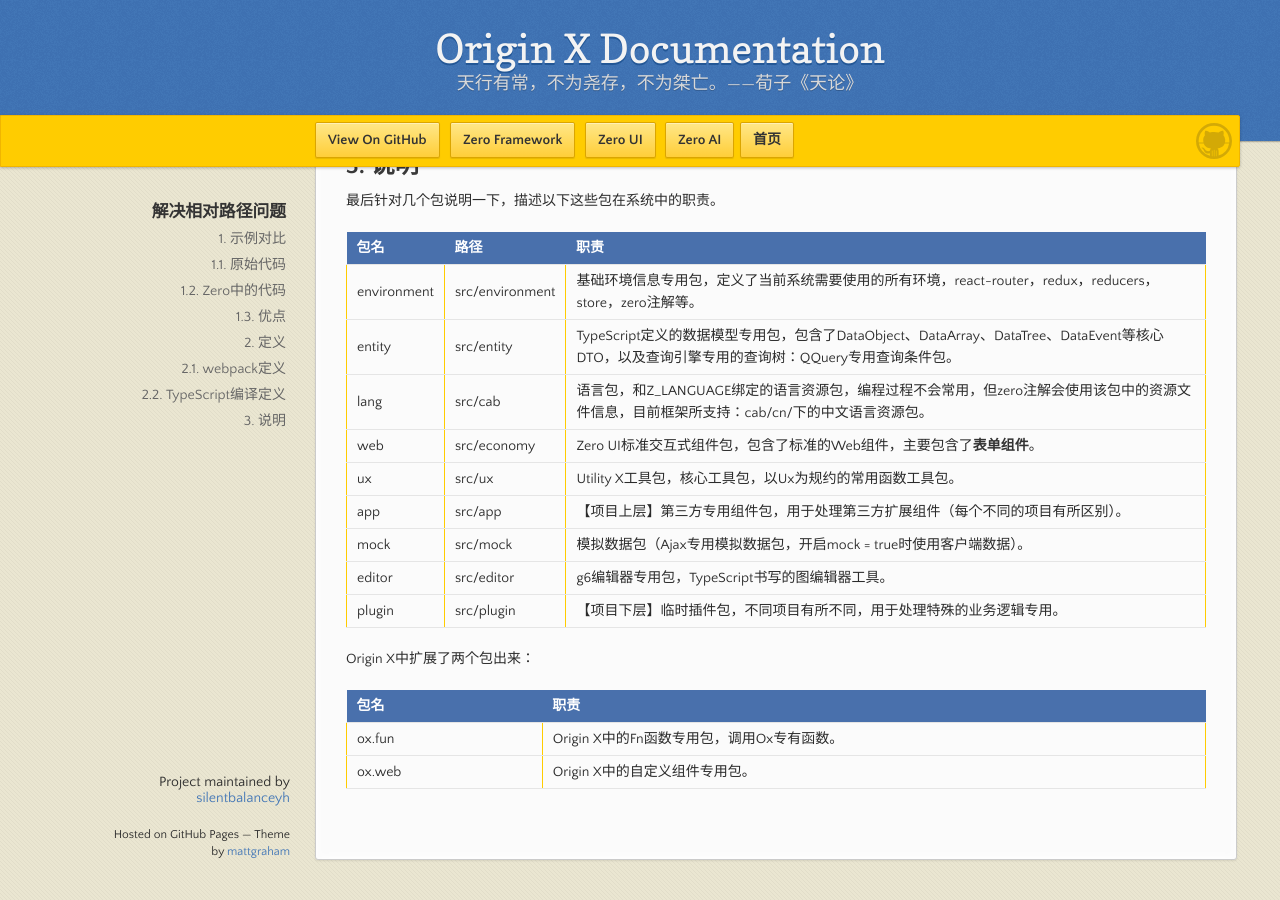
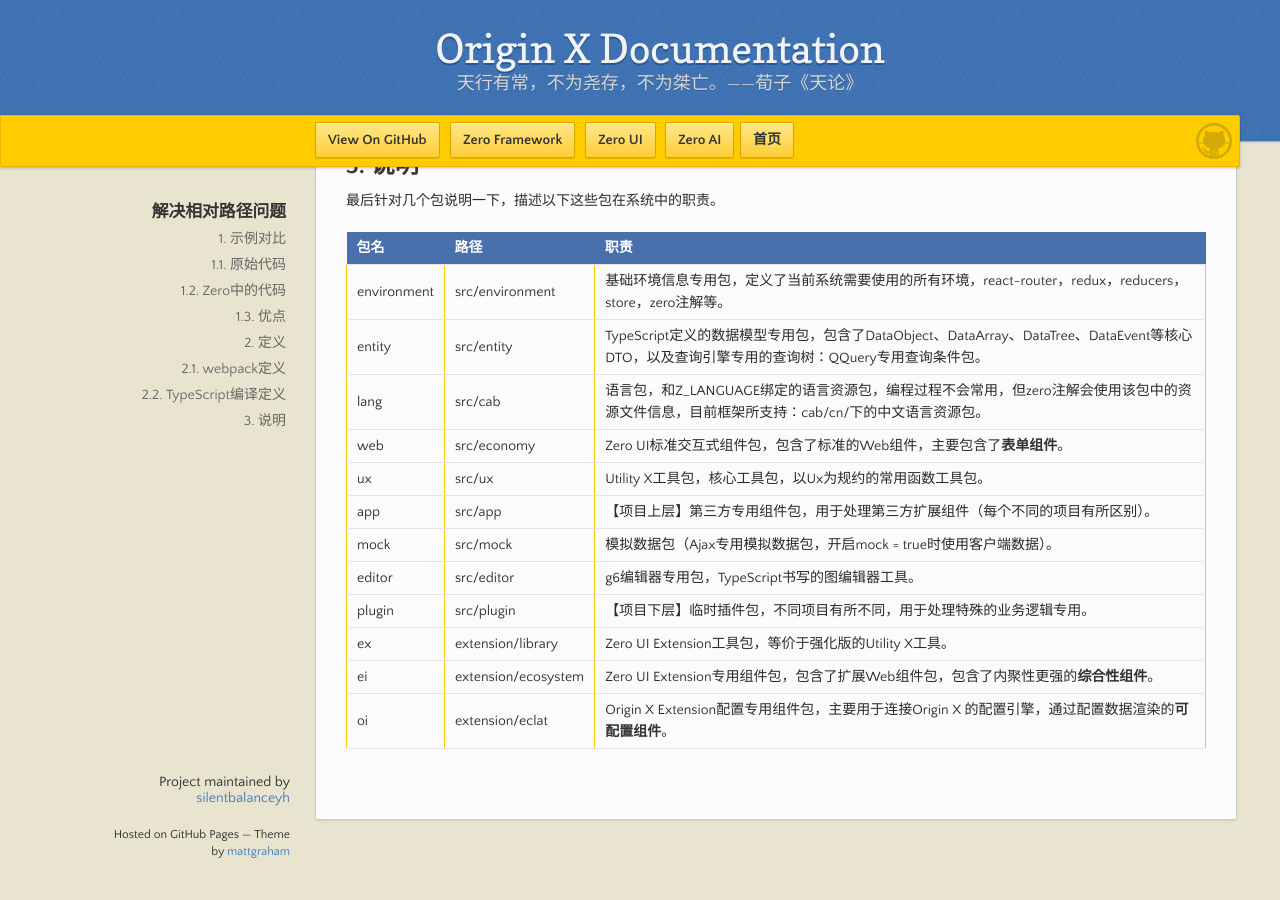
Before and after one commit to silentbalanceyh/mi-kb, a Jekyll site: the page built from zero-ui/1-zero-ui-guide/zui-006-jie-jue-xiang-dui-lu-jing-wen-ti.md, in a window 1280 px wide and 900 px high, scrolled down 3189 px. Built offline with Jekyll 4.4.1, drawn with Linux system fonts in a browser that asks for light colours; our own code applies the rules of GitHub Pages for plain Markdown files; after the commit the page ends 4049 px from its top, so only the background shows below that.

Commit message:
Updates zero-ui/1-zero-ui-guide/zui-006-jie-jue-xiang-dui-lu-jing-wen-ti.md
Auto commit by GitBook Editor

```diff
--- a/zero-ui/1-zero-ui-guide/zui-006-jie-jue-xiang-dui-lu-jing-wen-ti.md
+++ b/zero-ui/1-zero-ui-guide/zui-006-jie-jue-xiang-dui-lu-jing-wen-ti.md
@@ -164,10 +164,6 @@ tsconfig.json
 | mock | src/mock | 模拟数据包（Ajax专用模拟数据包，开启mock = true时使用客户端数据）。 |
 | editor | src/editor | g6编辑器专用包，TypeScript书写的图编辑器工具。 |
 | plugin | src/plugin | 【项目下层】临时插件包，不同项目有所不同，用于处理特殊的业务逻辑专用。 |
-
-Origin X中扩展了两个包出来：
-
-| 包名 | 职责 |
-| :--- | :--- |
-| ox.fun | Origin X中的Fn函数专用包，调用Ox专有函数。 |
-| ox.web | Origin X中的自定义组件专用包。 |
+| ex | extension/library | Zero UI Extension工具包，等价于强化版的Utility X工具。 |
+| ei | extension/ecosystem | Zero UI Extension专用组件包，包含了扩展Web组件包，包含了内聚性更强的**综合性组件**。 |
+| oi | extension/eclat | Origin X Extension配置专用组件包，主要用于连接Origin X 的配置引擎，通过配置数据渲染的**可配置组件**。 |
```
